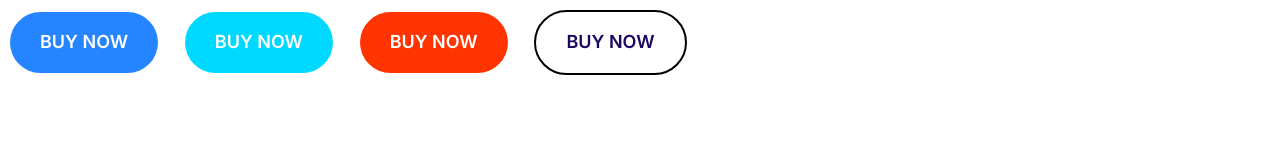
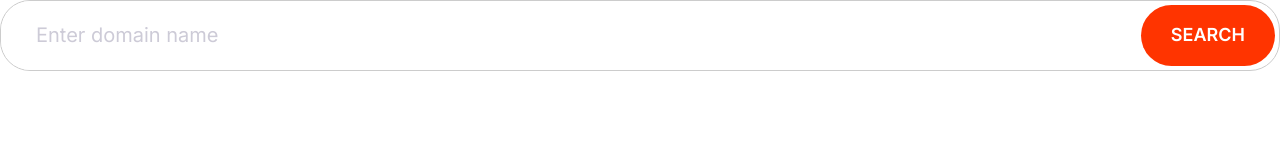
Before and after one commit to Qashu02/mywebsite, a plain HTML site: page index.html in a window 1280 px wide. Drawn offline with Linux system fonts and the light colour scheme.

Commit message:
input and groups

```diff
--- a/css/style.css
+++ b/css/style.css
@@ -4,6 +4,8 @@
     --accent-color:#ff3400;
     --color-headings: #1b0760;
     --color-body: #918ca4;
+    --border-color:#ccc;
+    --border-radius:30px;
 }
 /*typography*/
 html{
@@ -198,3 +200,40 @@ white-space: nowrap;
     background-color: var(--color-headings);
     color: white;
 }
+@media screen and (min-width:1024) {
+    .btn{
+        font-size: 1.5rem;
+    }
+
+
+}
+ /* input */
+ .input{
+    border-radius: var(--border-radius);
+    border: 1px solid var(--border-color) ;
+    color: var(--color-headings);
+    font-size: 2rem;
+    outline: 0;
+    padding: 1.5rem 3.5rem  }
+::placeholder{
+    color:  #cdcbd7;
+}
+.input--group{
+    border: 1px solid var(--border-color);
+    border-radius: var(--border-radius);
+    display: flex;
+}
+.input--group .input{
+
+    border: 0;
+    flex-grow: 1;
+}
+.input--group .btn{
+    margin:4px;
+
+}
+@media screen and (min-width:1024) {
+    .input{
+        font-size: 1.5rem;
+    }
+}
--- a/index.html
+++ b/index.html
@@ -14,9 +14,9 @@
     />
   </head>
   <body>
-    <button class="btn btn--primary">Buy now</button>
-    <button class="btn btn--secondary">Buy now</button>
-    <button class="btn btn--accent">Buy now</button>
-    <button class="btn btn--outline">Buy now</button>
+    <div class="input--group">
+      <input type="text" class="input" placeholder="Enter domain name" />
+      <button class="btn btn--accent">Search</button>
+    </div>
   </body>
 </html>
```
Also changed, not shown: css/components/input.html (added, +4 -0 lines).
